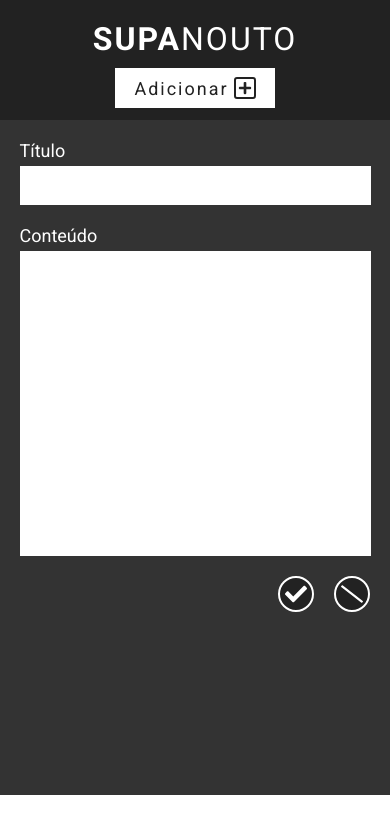
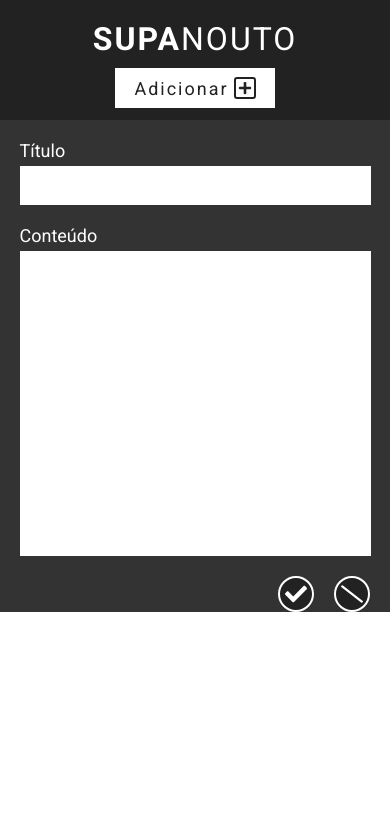
Before and after one commit to FelipePinha/NotesApp, a React (Vite) app: page / in a window 390 px wide. Shown: the top 834 px of the page. Built offline with nearby package versions, Linux system fonts and the light colour scheme.

Commit message:
responsive correction

```diff
--- a/src/components/NotesWrapper/notesWrapper.css
+++ b/src/components/NotesWrapper/notesWrapper.css
@@ -5,6 +5,6 @@
 
 @media (max-width: 720px) {
     .notesSection {
-        flex-wrap: wrap-reverse;
+        flex-direction: column-reverse;
     }
 }
```
